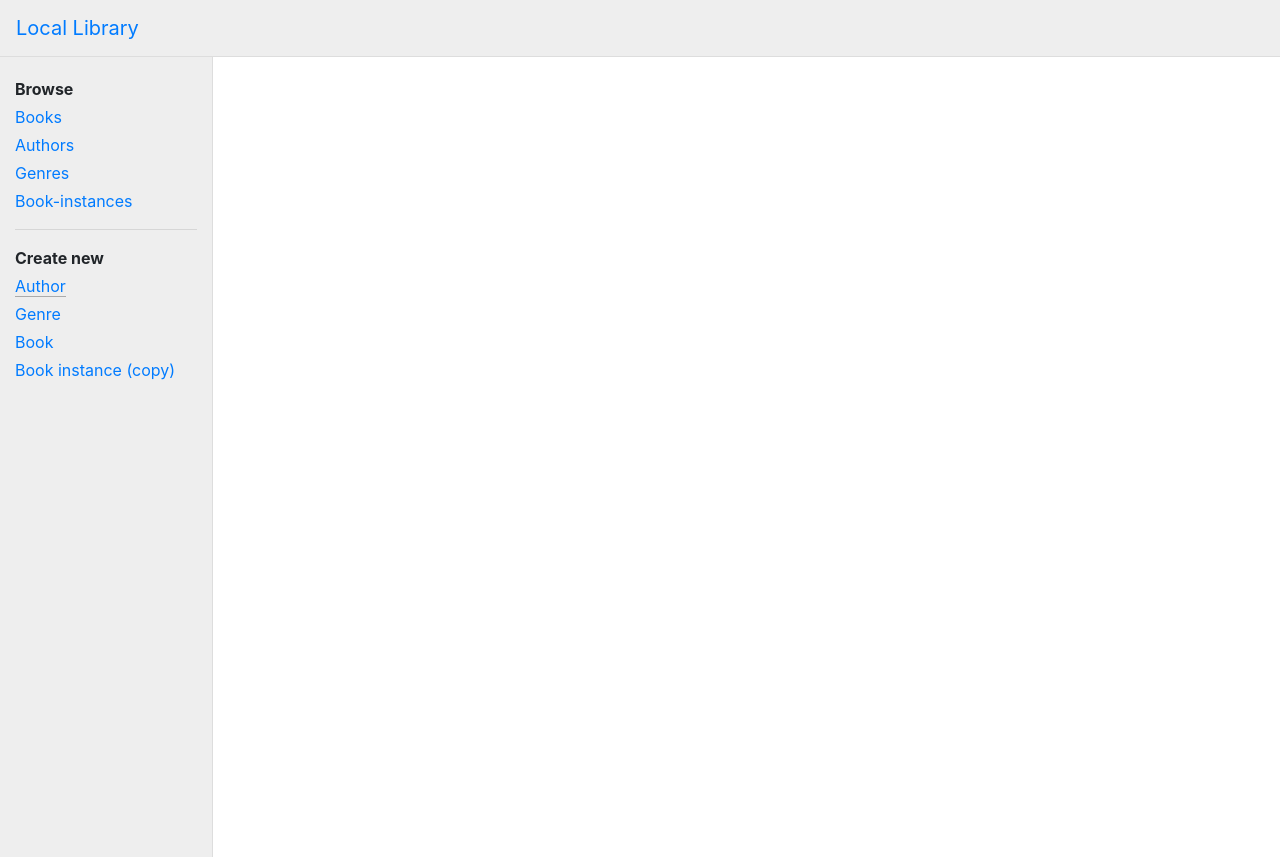
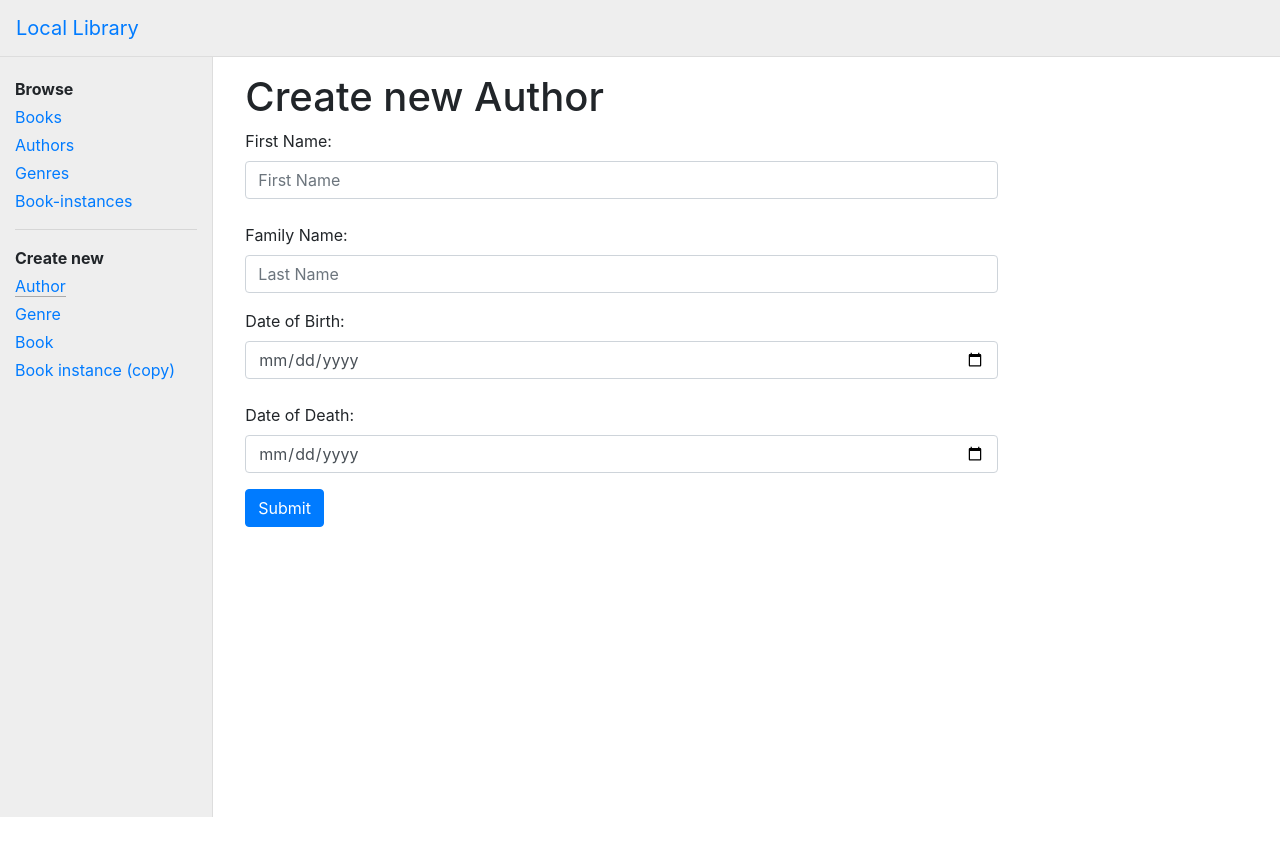
Before and after one commit to instrumaniak/local-library, a React (Create React App) app in the folder frontend/: page /catalog/create/author in a window 1280 px wide. After the commit the page ends 817 px from the top, so only its background shows below. Built offline with nearby package versions, Linux system fonts and the light colour scheme.

Commit message:
added author create page: basic ui, backend controller & Sidebar css.

```diff
--- /dev/null
+++ b/frontend/src/components/PageAuthorCreate.js
@@ -0,0 +1,84 @@
+import React, { Component } from 'react'
+import { URL } from '../services/api-endpoints'
+import { postData } from '../services'
+
+class PageAuthorCreate extends Component {
+  state = {
+    first_name: '',
+    last_name: '',
+    date_of_birth: '',
+    date_of_death: ''
+  }
+
+  handleInputChange = event => {
+    const { name, value } = event.target
+
+    this.setState({
+      [name]: value
+    })
+  }
+
+  handleSubmit = event => {
+    event.preventDefault()
+
+    const { first_name, last_name, date_of_birth, date_of_death} = this.state
+
+    postData(URL.author_create, {
+      first_name,
+      last_name,
+      date_of_birth,
+      date_of_death
+    })
+      .then(data => {
+        console.log(data)
+      })
+  }
+
+  render() {
+    return (
+      <div>
+        <h1>Create new Author</h1>
+        <form onSubmit={this.handleSubmit}>
+          <div className='form-group'>
+            <label>First Name:</label>
+            <input
+              className='form-control'
+              placeholder='First Name'
+              name='first_name'
+            />
+            <br/>
+            <label>Family Name:</label>
+            <input
+              className='form-control'
+              placeholder='Last Name'
+              name='last_name'
+            />
+          </div>
+          <div className='form-group'>
+            <label>Date of Birth:</label>
+            <input
+              className='form-control'
+              type='date'
+              name='date_of_birth'
+            />
+            <br/>
+            <label>Date of Death:</label>
+            <input
+              className='form-control'
+              type='date'
+              name='date_of_death'
+            />
+          </div>
+          <button
+            className='btn btn-primary'
+            type='submit'
+          >
+            Submit
+          </button>
+        </form>
+      </div>
+    )
+  }
+}
+
+export default PageAuthorCreate
--- a/frontend/src/components/PageRoutes.js
+++ b/frontend/src/components/PageRoutes.js
@@ -13,7 +13,7 @@ import PageAuthorDetail from './PageAuthorDetail'
 import PageBookInstanceDetail from './PageBookInstanceDetail'
 
 import PageGenreCreate from './PageGenreCreate'
-
+import PageAuthorCreate from './PageAuthorCreate'
 
 const PageRoutes = () => (
   <Fragment>
@@ -24,6 +24,7 @@ const PageRoutes = () => (
     <Route path='/catalog/genres' component={ PageGenres } />
 
     <Route path='/catalog/create/genre' component={ PageGenreCreate } />
+    <Route path='/catalog/create/author' component={ PageAuthorCreate } />
 
     <Route path='/catalog/book/:id' component={ PageBookDetail } />
     <Route path='/catalog/bookinstance/:id' component={ PageBookInstanceDetail } />
--- a/frontend/src/services/api-endpoints.js
+++ b/frontend/src/services/api-endpoints.js
@@ -15,5 +15,6 @@ export const URL = {
   bookinstance: `${basePath}/catalog/bookinstance/`,
 
   // post method urls
-  genre_create: `${basePath}/catalog/genre/create`
+  genre_create: `${basePath}/catalog/genre/create`,
+  author_create: `${basePath}/catalog/author/create`
 }
--- a/frontend/src/styles/_sidenavbar.scss
+++ b/frontend/src/styles/_sidenavbar.scss
@@ -3,7 +3,7 @@
  */
 
 .ll-sidenavbar-container {
-  min-height: 100vh;
+  min-height: 95vh;
   background-color: $light-gray;
   border-right: 1px solid $light-gray-accent;
 
@@ -22,4 +22,8 @@
   a.active {
     border-bottom: 0.1rem solid #aaa;
   }
+
+  a:hover {
+    text-decoration: none;
+  }
 }
```
Also changed, not shown: 1 other file (tests, documents, lock files or other folders).
